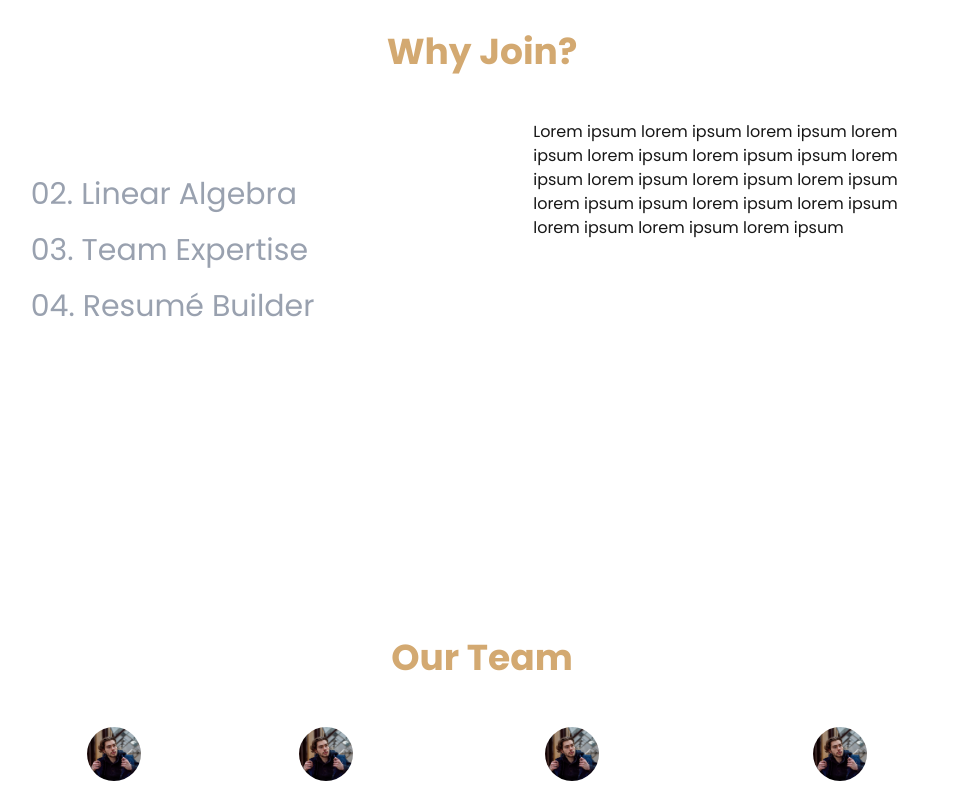
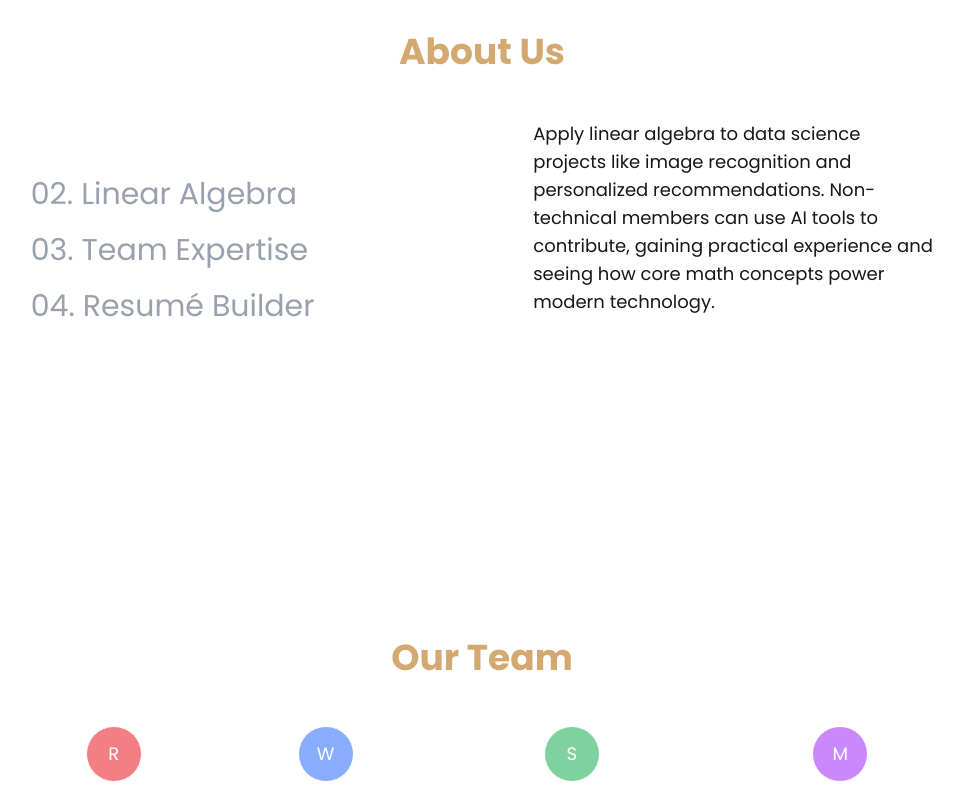
Before and after one commit to rohitcoder1976/linalg-website, a Next.js app: page / in a window 1280 px wide. Shown: the part 780-1573 px from the top of the page, without its empty margins (158-1121 px from the left). Built offline with nearby package versions, Linux system fonts and the light colour scheme.

Commit message:
added content to About section, modified Our Team section, and added functional links

```diff
--- a/src/components/CTA.tsx
+++ b/src/components/CTA.tsx
@@ -19,7 +19,7 @@ const variants = {
 
 function CTA() {
     return (
-        <div className="flex justify-center items-center min-h-[calc(100vh)] py-4 px-6">
+        <div id="contact" className="flex justify-center items-center min-h-[calc(100vh)] py-4 px-6">
             <motion.div variants={variants} initial="initial" whileInView="animate">
                 <motion.div variants={variants} className="flex justify-center">
                     <div>
@@ -31,12 +31,14 @@ function CTA() {
                 </motion.div>
                 <motion.div variants={variants} className="flex justify-center mt-2">
                     <div className="relative">
-                        <button
-                            className="py-[10px] px-7 rounded-lg border-2 border-white poppins font-semibold text-md text-black
-                            bg-white cursor-pointer hover:opacity-70 duration-100 mt-5 w-60"
-                        >Apply Now</button>
+                        <a href="https://docs.google.com/forms/d/e/1FAIpQLSdrT9iHyOZT5oHfemGs-B2LbQRZj2loL9bIz8Eq72fInzCIBw/viewform?usp=dialog">
+                            <button
+                                className="py-[10px] px-7 rounded-lg border-2 border-white poppins font-semibold text-md text-black
+                                bg-white cursor-pointer hover:opacity-70 duration-100 mt-5 w-60"
+                            >Apply Now</button>
+                        </a>
                         <p className="text-white mt-3">
-                            Or contact <a className="text-[#d3a971]" href="mailto:cwentling@caravel.org">cwentling@caravel.org</a> for more info
+                            Or contact <a className="text-[#d3a971] hover:opacity-80 " href="mailto:cwentling@caravel.org">cwentling@caravel.org</a> for more info
                         </p>
                         <span className="absolute bg-white w-4 h-4 left-[-47px] top-[0] rounded-full"></span>
                         <span className="absolute bg-white left-[-40px] w-[2px] top-[8px] bottom-3"></span>
--- a/src/components/Footer.tsx
+++ b/src/components/Footer.tsx
@@ -16,11 +16,11 @@ const links = [
 ]
 function Footer() {
     return (
-        <div className="bg-[#222222] w-full flex gap-30 px-16 pt-10 pb-14">
+        <div id="footer" className="bg-[#222222] w-full flex gap-30 px-16 pt-10 pb-14">
             <div>
                 <h3 className="font-semibold text-xl">About Us</h3>
                 <p className="w-100 text-md mt-3">We empower students to gain undergraduate level of expertise in linear algebra through practical data science experience.</p>
-                <a href="">
+                <a href="mailto:cwentling@caravel.org">
                     <p className="mt-5 gap-[6px] flex items-center cursor-pointer hover:opacity-70">
                         <Mail size={16} />
                         <span>
--- a/src/components/Hero.tsx
+++ b/src/components/Hero.tsx
@@ -31,7 +31,7 @@ const rightSideVariants = {
 
 function Hero() {
     return (
-        <div className="h-[100vh] w-[100vw] p-4 flex items-center justify-evenly">
+        <div id="hero" className="h-[100vh] w-[100vw] p-4 flex items-center justify-evenly">
             <motion.div variants={leftSideVariants} initial="initial" animate="animate" className="space-y-2">
                 <p className="poppins tracking-[0.17rem] text-[#d3a971]">APPROVED BY CARAVEL ACADEMY</p>
                 <p className="text-4xl">
--- a/src/components/Navbar.tsx
+++ b/src/components/Navbar.tsx
@@ -16,18 +16,23 @@ function Navbar() {
 
             <div className="flex items-center gap-6">
                 <a
+                    href="#about"
                     className="poppins text-md hover:opacity-80 duration-50 cursor-pointer px-2 py-4"
                 >About Us</a>
                 <a
+                    href="#members"
                     className="poppins text-md hover:opacity-80 duration-50 cursor-pointer px-2 py-4"
                 >Members</a>
                 <a
                     className="poppins text-md hover:opacity-80 duration-50 cursor-pointer px-2 py-4"
                 >Resources</a>
-                <button
-                    className="py-2 px-4 rounded-lg border-2 border-[#d3a971] poppins font-semibold text-md text-[#d3a971]
-                    cursor-pointer bg-transparent hover:text-white hover:bg-[#d3a971] duration-100"
-                >Contact Us</button>
+                <a href="#contact">
+                    <button
+                        className="py-2 px-4 rounded-lg border-2 border-[#d3a971] poppins font-semibold text-md text-[#d3a971]
+                        cursor-pointer bg-transparent hover:text-white hover:bg-[#d3a971] duration-100"
+                    >Contact Us</button>
+                </a>
+
             </div>
         </div>
     )
--- a/src/components/OurTeam.tsx
+++ b/src/components/OurTeam.tsx
@@ -5,34 +5,42 @@ const members = [
     {
         name: "Rohit Marath '26",
         title: "Founder",
-        profilePicture: "/man.png"
+        profilePicture: "none",
+        initials: "R"
     },
     {
         name: "Mrs. Wentling",
         title: "Sponsor",
-        profilePicture: "/man.png"
+        profilePicture: "none",
+        initials: "W"
     },
     {
         name: "Sajjan Subramanian '26",
         title: "Member",
-        profilePicture: "/man.png"
+        profilePicture: "none",
+        initials: "S"
     },
     {
         name: "Michael Tucker '26",
         title: "Member",
-        profilePicture: "/man.png"
+        profilePicture: "none",
+        initials: "M"
     },
     {
         name: "Jonathan Nguyen '26",
         title: "Member",
-        profilePicture: "/man.png"
+        profilePicture: "none",
+        initials: "J"
     },
     {
         name: "Robert Evans '26",
         title: "Member",
-        profilePicture: "/man.png"
+        profilePicture: "none",
+        initials: "R"
     },
 ];
+
+const colorToIndex = ["bg-red-600/50", "bg-blue-600/50", "bg-green-600/50", "bg-purple-600/50", "bg-yellow-600/50", "bg-pink-600/50"];
 
 const variants = {
     initial: {
@@ -51,7 +59,7 @@ const variants = {
 
 function OurTeam() {
     return (
-        <div className="min-h-[calc(100vh_-_250px)] mt-10 py-4 px-6">
+        <div id="members" className="min-h-[calc(100vh_-_250px)] mt-10 py-4 px-6">
             <h2 className="text-center poppins font-bold text-4xl text-[#d3a971]">Our Team</h2>
             <motion.div variants={variants} initial="initial" whileInView="animate" className="mt-12 flex flex-wrap justify-center gap-20 m-auto w-[80%]">
                 {members.map((member, index) => (
@@ -60,7 +68,16 @@ function OurTeam() {
                         key={index}
                         className="flex flex-col items-center"
                     >
-                        <img src={member.profilePicture} className="w-14 h-14 rounded-full border border-white" />
+                        {member.profilePicture == "none" ?
+                            <div className={
+                                `w-14 h-14 rounded-full
+                                ${index > colorToIndex.length ? (colorToIndex[index % (colorToIndex.length - 1) - 1]) : colorToIndex[index]}
+                                border border-white text-white flex items-center justify-center`}>
+                                <p className="text-lg">{member.initials}</p>
+                            </div>
+                            :
+                            <img src={member.profilePicture} className="w-14 h-14 rounded-full border border-white" />
+                        }
                         <p className="mt-2 poppins text-[#d3a971] text-md">{member.title}</p>
                         <p className="mt-[2px] poppins text-white text-lg">{member.name}</p>
                     </motion.div>
--- a/src/components/WhyUs.tsx
+++ b/src/components/WhyUs.tsx
@@ -5,19 +5,19 @@ import { motion } from "framer-motion";
 const cards = [
     {
         title: "Real-World Projects",
-        description: "Lorem ipsum lorem ipsum lorem ipsum lorem ipsum lorem ipsum lorem ipsum ipsum lorem ipsum lorem ipsum lorem ipsum lorem ipsum lorem ipsum ipsum lorem ipsum lorem ipsum lorem ipsum lorem ipsum lorem ipsum "
+        description: "Apply linear algebra to data science projects like image recognition and personalized recommendations. Non-technical members can use AI tools to contribute, gaining practical experience and seeing how core math concepts power modern technology."
     },
     {
         title: "Linear Algebra",
-        description: "Lorem ipsum lorem ipsum lorem ipsum lorem ipsum lorem ipsum lorem ipsum ipsum lorem ipsum lorem ipsum lorem ipsum lorem ipsum lorem ipsum ipsum lorem ipsum lorem ipsum lorem ipsum lorem ipsum lorem ipsum "
+        description: "Demystify undergraduate-level linear algebra through hands-on activities, not just theory. We'll explore matrices, determinants, and SVD by applying them to real data, building an intuitive and practical understanding of these powerful concepts."
     },
     {
         title: "Team Expertise",
-        description: "Lorem ipsum lorem ipsum lorem ipsum lorem ipsum lorem ipsum lorem ipsum ipsum lorem ipsum lorem ipsum lorem ipsum lorem ipsum lorem ipsum ipsum lorem ipsum lorem ipsum lorem ipsum lorem ipsum lorem ipsum "
+        description: "Our team, led by a student with strong data science and linear algebra skills, and our experienced teacher sponsor, offers a supportive learning environment. This mentorship ensures students of all levels get the guidance they need to succeed."
     },
     {
         title: "Resumé Builder",
-        description: "Lorem ipsum lorem ipsum lorem ipsum lorem ipsum lorem ipsum lorem ipsum ipsum lorem ipsum lorem ipsum lorem ipsum lorem ipsum lorem ipsum ipsum lorem ipsum lorem ipsum lorem ipsum lorem ipsum lorem ipsum "
+        description: "Build an impressive college resumé with tangible data science projects and coding skills. Showcase your problem-solving and teamwork, gaining concrete accomplishments that will help you stand out to colleges and future employers."
     },
 ];
 
@@ -53,8 +53,8 @@ const rightVariants = {
 function WhyUs() {
     const [activeIndex, setActiveIndex] = useState(0);
     return (
-        <div className="my-3 min-h-[calc(100vh_-_250px)] px-6">
-            <h2 className="text-center poppins font-bold text-4xl text-[#d3a971]">Why Join?</h2>
+        <div id="about" className="my-3 min-h-[calc(100vh_-_250px)] px-6">
+            <h2 className="text-center poppins font-bold text-4xl text-[#d3a971]">About Us</h2>
             <div className="flex justify-evenly mt-12">
                 <motion.div variants={leftVariants} initial="initial" whileInView="animate" className="space-y-5">
                     {cards.map((card, index) => (
@@ -71,7 +71,7 @@ function WhyUs() {
                     ))}
                 </motion.div>
                 <motion.div variants={rightVariants} initial="initial" whileInView="animate">
-                    <p className="poppins w-100">
+                    <p className="poppins w-100 text-lg">
                         {cards[activeIndex].description}
                     </p>
                 </motion.div>
```
